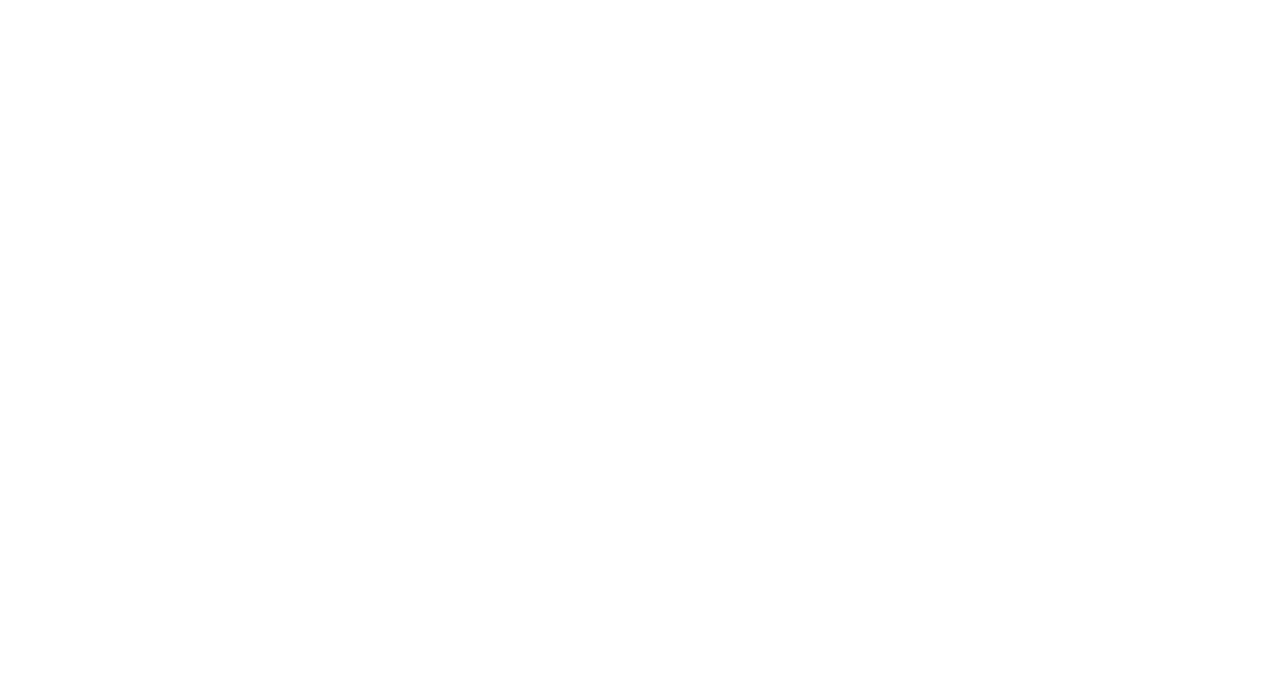
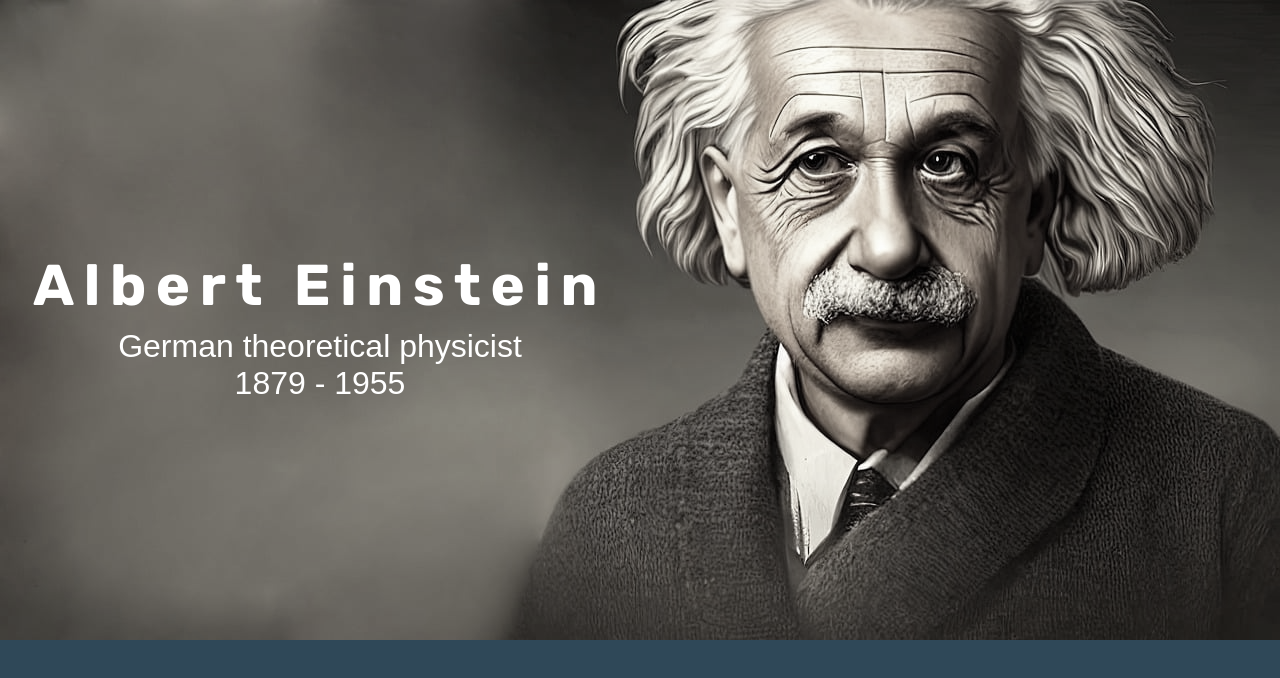
Before and after one commit to barla-x88/freecodecamp-tribute-page-project, a plain HTML site: page index.html in a window 1280 px wide. Drawn offline with Linux system fonts and the light colour scheme; a web font is replaced by a local one.

Commit message:
Add image section

```diff
--- a/index.html
+++ b/index.html
@@ -4,7 +4,31 @@
     <meta charset="UTF-8" />
     <meta name="viewport" content="width=device-width, initial-scale=1.0" />
     <title>Albert Einstein: The Genius of the 20th Century</title>
+    <link rel="preconnect" href="https://fonts.googleapis.com" />
+    <link rel="preconnect" href="https://fonts.gstatic.com" crossorigin />
+    <link
+      href="https://fonts.googleapis.com/css2?family=Rubik:wght@400;600;700&family=Ruluko&display=swap"
+      rel="stylesheet"
+    />
     <link rel="stylesheet" href="styles.css" />
   </head>
-  <body></body>
+  <body>
+    <main id="main">
+      <div id="img-div">
+        <img
+          src="img/albert-einstein-7845209_1280.jpg"
+          alt="albert einstein"
+          id="image"
+        />
+        <div class="intro">
+          <div class="inline">
+            <h1 id="title">Albert Einstein</h1>
+            <p id="img-caption">
+              German theoretical physicist<br />1879 - 1955
+            </p>
+          </div>
+        </div>
+      </div>
+    </main>
+  </body>
 </html>
--- a/styles.css
+++ b/styles.css
@@ -0,0 +1,54 @@
+html {
+  font-size: 16px;
+  box-sizing: border-box;
+}
+
+body {
+  font-family: 'Ruluko', sans-serif;
+  background-color: #2f4858;
+}
+
+*,
+*::before,
+*::after {
+  margin: 0;
+  padding: 0;
+  box-sizing: inherit;
+}
+
+#img-div {
+  position: relative;
+}
+
+#image {
+  width: 100%;
+  aspect-ratio: 2 / 1;
+  filter: grayscale(80%);
+  z-index: -1;
+}
+
+.intro {
+  text-align: center;
+  color: #ffffff;
+  width: 100%;
+  position: absolute;
+  top: 50%;
+  transform: translateY(-50%);
+}
+
+#title {
+  font-family: 'Rubik', sans-serif;
+  font-weight: 700;
+  font-size: 4.5vw;
+  line-height: 147.687%; /* 3.32294rem */
+  letter-spacing: 0.6rem;
+}
+
+#title + p {
+  font-size: 2.5vw;
+}
+
+.inline {
+  width: 50%;
+  overflow: hidden;
+}
```
Also changed, not shown: img/albert-einstein-7845209_1280.jpg (added).
